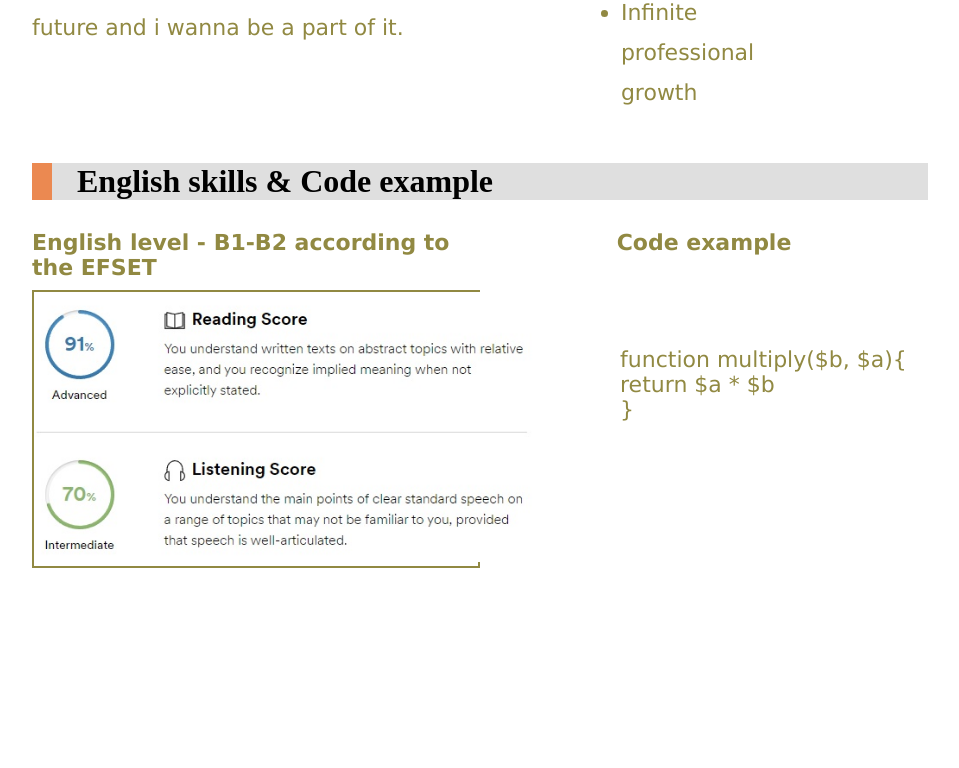
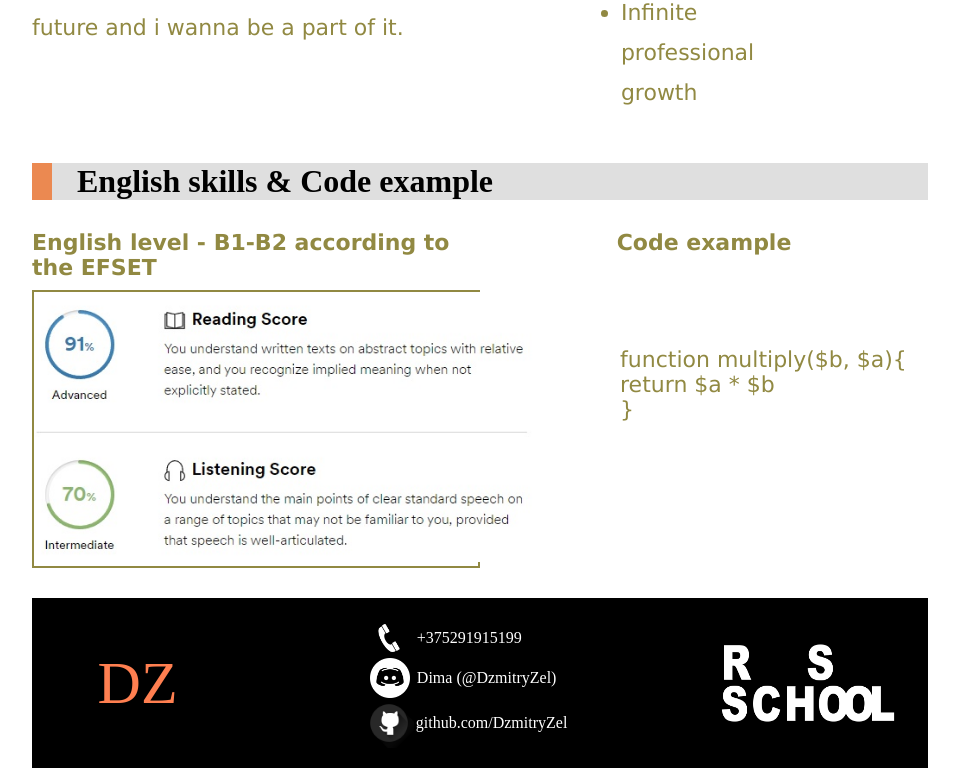
Before and after one commit to DzmitryZel/rsschool-cv, a plain HTML site: page index.html in a window 1280 px wide. Shown: the part 1871-2639 px from the top of the page, without its empty margins (160-1119 px from the left). Before the commit the page ends 2439 px from the top, so only its background shows below. Drawn offline with Linux system fonts and the light colour scheme.

Commit message:
feat:end footer

```diff
--- a/index.html
+++ b/index.html
@@ -119,5 +119,24 @@
                 </div>
             </div>
         </div>
+        <footer class="footer_box">
+            <div class="header_logo">DZ</div>
+            <div class="contacts">
+                <div class="contacts_phone">
+                    <img width="40px" src="phone.png">
+                    <div class="phone_number">+375291915199</div>
+                </div>
+                <div class="contacts_disc">
+                    <img width="40px" src="disc.png">
+                    <div class="disc_name">Dima (@DzmitryZel)</div>
+                </div>
+                <div class="contacts_github">
+                    <img width="50px" src="github.png">
+                    <div class="git_name">github.com/DzmitryZel</div>
+                </div>
+            </div>
+            <img width="200px" src="rs_school-og.png">
+        </footer>
+
 </body>
 </html>
--- a/style.css
+++ b/style.css
@@ -1,5 +1,6 @@
 .body{
     width: 70%;
+    height: 100%;
     margin: auto;
 }
 a{
@@ -309,3 +310,42 @@ a{
     font-family: 'Lucida Sans', 'Lucida Sans Regular', 'Lucida Grande', 'Lucida Sans Unicode', Geneva, Verdana, sans-serif;
     font-size: 22px;
   }
+  .footer_box{
+    margin-top: 30px;
+    justify-content: space-between;
+    display: flex;
+    padding: 20px;
+    background-color: black;
+  }
+  .contacts{
+    display: flex;
+    flex-direction: column;
+    justify-content: flex-start;
+  }
+  .contacts_phone{
+    display: flex;
+    margin-left: 5px;
+    color: white;
+    align-items: center;
+  }
+  .contacts_disc{
+    margin-left: 6px;
+    display: flex;
+    color: white;
+    align-items: center;
+  }
+  .contacts_github{
+    display: flex;
+    color: white;
+    align-items: center;
+  }
+  .phone_number{
+    margin-left: 8px;
+
+  }
+  .disc_name{
+    margin-left: 7px;
+  }
+  .git_name{
+    margin-left: 2px
+  }
```
Also changed, not shown: disc.png (added), github.png (added), phone.png (added), rs_school-og.png (added).
